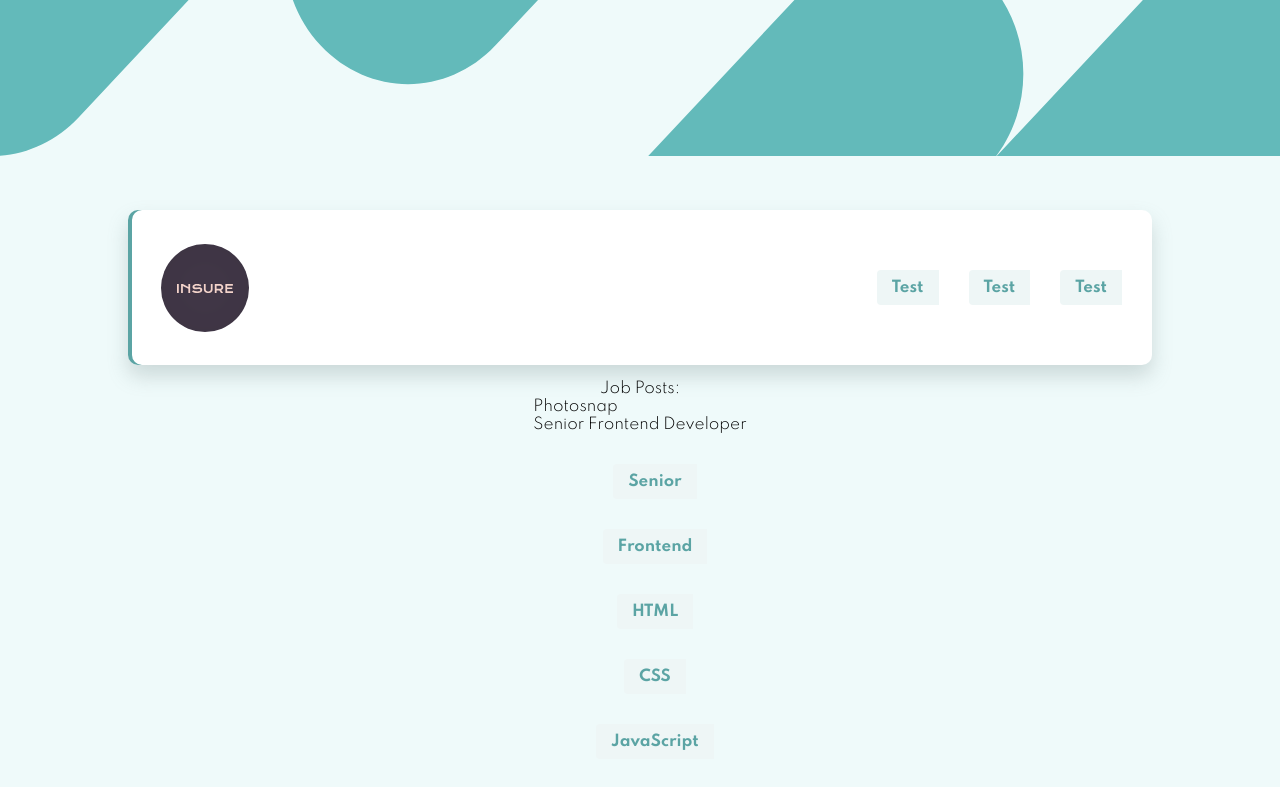
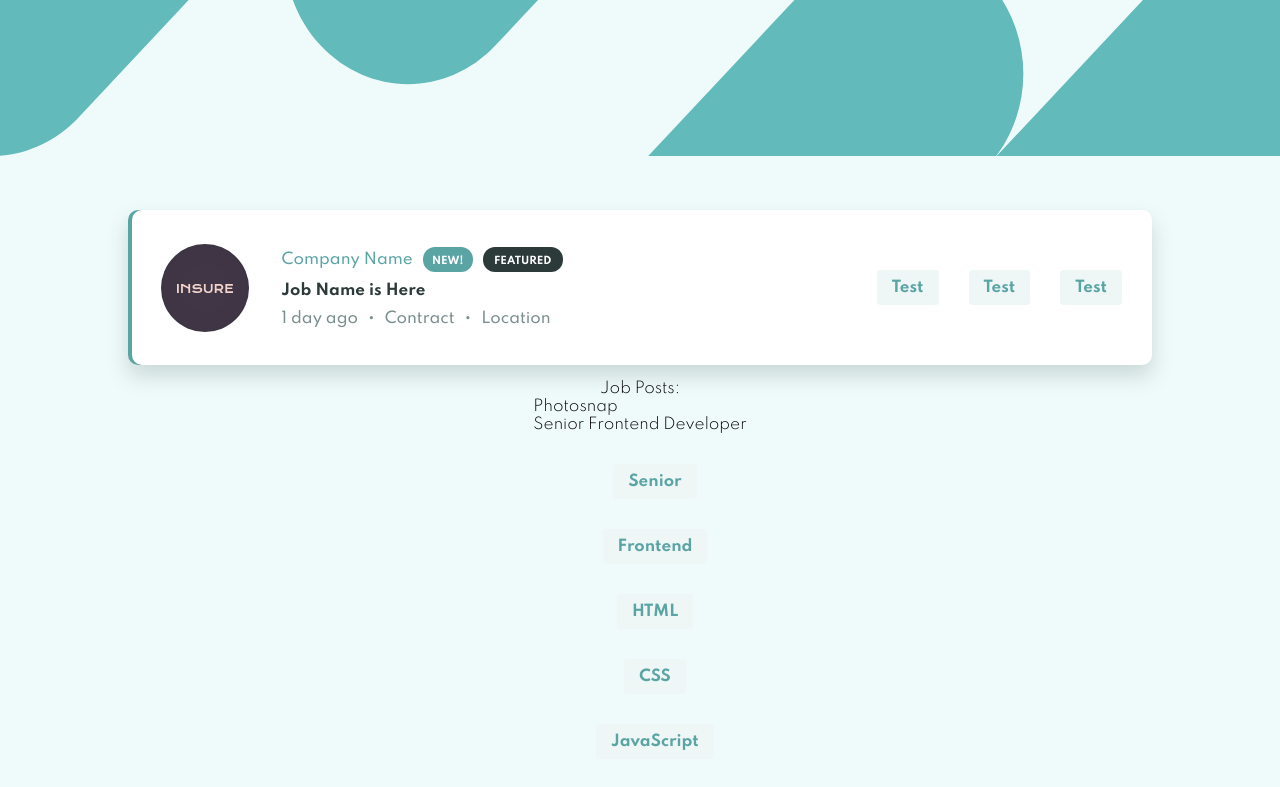
Before and after one commit to carloscasciano/static-jobs-listing, a React (Create React App) app: page / in a window 1280 px wide. Shown: the top 787 px of the page. Built offline with nearby package versions, Linux system fonts and the light colour scheme.

Commit message:
Add desktop version full style for job post

```diff
--- a/src/App.js
+++ b/src/App.js
@@ -4,6 +4,7 @@ import JobPost from "./components/jobPost/JobPost";
 import Header from "./components/header/Header";
 
 import { dummyJobs } from "./dummyData/dummyJobs";
+console.log(dummyJobs)
 
 function App() {
   const [filteredItems, setFilteredItems] = useState([]);
--- a/src/components/jobPost/JobPost.js
+++ b/src/components/jobPost/JobPost.js
@@ -7,7 +7,11 @@ import {
   JobPostContainer,
   CompanyContainer,
   TabletsContainer,
-  LogoContainer
+  LogoContainer,
+  CompanyInfoContainer,
+  CompanyNameContainer,
+  JobNameContainer,
+  ExtraInfoContainer
 } from "./jobPostStyles";
 
 export default function JobPost({
@@ -20,14 +24,35 @@ export default function JobPost({
       <JobPostDashboardContainer>
         <JobPostContainer>
           <CompanyContainer>
-            <LogoContainer >
-              <img src={"./images/insure.svg"} alt={"company"}/>
+            <LogoContainer>
+              <img src={"./images/insure.svg"} alt={"company"} />
             </LogoContainer>
+            <CompanyInfoContainer>
+              <CompanyNameContainer>
+                <p>Company Name</p>
+                <div className="new">
+                  <p>NEW!</p>
+                </div>
+                <div className="featured">
+                  <p>FEATURED</p>
+                </div>
+              </CompanyNameContainer>
+              <JobNameContainer>
+                <p>Job Name is Here</p>
+              </JobNameContainer>
+              <ExtraInfoContainer>
+                <p>1 day ago</p>
+                <p>•</p>
+                <p>Contract</p>
+                <p>•</p>
+                <p>Location</p>
+              </ExtraInfoContainer>
+            </CompanyInfoContainer>
           </CompanyContainer>
           <TabletsContainer>
-            <JobTablet name={"Test"}/>
-            <JobTablet name={"Test"}/>
-            <JobTablet name={"Test"}/>
+            <JobTablet name={"Test"} />
+            <JobTablet name={"Test"} />
+            <JobTablet name={"Test"} />
           </TabletsContainer>
         </JobPostContainer>
         <p>Job Posts:</p>
--- a/src/components/jobPost/jobPostStyles.js
+++ b/src/components/jobPost/jobPostStyles.js
@@ -21,6 +21,7 @@ export const JobPostContainer = styled.div`
 `;
 
 export const CompanyContainer = styled.div`
+  display: flex;
   height: 155px;
   width: 50%;
 `;
@@ -47,3 +48,83 @@ export const LogoContainer = styled.div`
   svg {
   }
 `;
+
+export const CompanyInfoContainer = styled.div`
+  display: flex;
+  flex-direction: column;
+  justify-content: center;
+  align-items: flex-start;
+`;
+
+export const CompanyNameContainer = styled.div`
+  display: flex;
+  align-items: center;
+
+  p {
+    color: hsl(180, 29%, 50%);
+    font-weight: 500;
+  }
+
+  .new {
+    display: flex;
+    justify-content: center;
+    align-items: center;
+    margin-left: 10px;
+    height: 25px;
+    width: 50px;
+    background-color: hsl(180, 29%, 50%);
+    border-radius: 12px;
+    opacity: 1;
+
+    p {
+      color: white;
+      padding-top: 4px;
+      font-size: 10px;
+      font-weight: 700;
+    }
+  }
+
+  .featured {
+    display: flex;
+    justify-content: center;
+    align-items: center;
+    margin-left: 10px;
+    height: 25px;
+    width: 80px;
+    background-color: hsl(180, 14%, 20%);
+    border-radius: 12px;
+    opacity: 1;
+
+    p {
+      color: white;
+      padding-top: 4px;
+      font-size: 10px;
+      font-weight: 700;
+    }
+  }
+`;
+
+export const JobNameContainer = styled.div`
+  margin: 10px 0 10px 0;
+
+  p {
+    color: hsl(180, 14%, 20%);
+    font-weight: 700;
+
+    :hover{
+        color: hsl(180, 29%, 50%);
+    }
+  }
+`;
+
+export const ExtraInfoContainer = styled.div`
+  display: flex;
+  justify-content: center;
+  align-items: center;
+
+  p {
+    color: hsl(180, 8%, 52%);
+    margin-right: 10px;
+    font-weight: 500;
+  }
+`;
--- a/src/components/tablet/JobTablet.js
+++ b/src/components/tablet/JobTablet.js
@@ -4,7 +4,7 @@ import {FilterTabletContainer} from "./tabletsStyles"
 export default function JobTablet(props) {
     return (
         <FilterTabletContainer onClick={()=>props.handleFilteredItems(props.name)}>
-            <div className="textHolder">{props.name}</div>
+            <div className="jobPostTextHolder">{props.name}</div>
         </FilterTabletContainer>
     )
 }
--- a/src/components/tablet/tabletsStyles.js
+++ b/src/components/tablet/tabletsStyles.js
@@ -31,4 +31,18 @@ export const FilterTabletContainer = styled.div`
         background-color: hsl(180, 14%, 20%);
     }
   }
+
+  .jobPostTextHolder {
+    height: 35px;
+    padding: 9px 15px 1px 15px;
+    border-radius: 4px;
+    background-color: hsl(180, 31%, 95%);
+    color: hsl(180, 29%, 50%);
+    font-weight: 700;
+
+    :hover{
+      background-color: hsl(180, 29%, 50%) ;
+    color: hsl(180, 31%, 95%);
+    }
+  }
 `;
```
